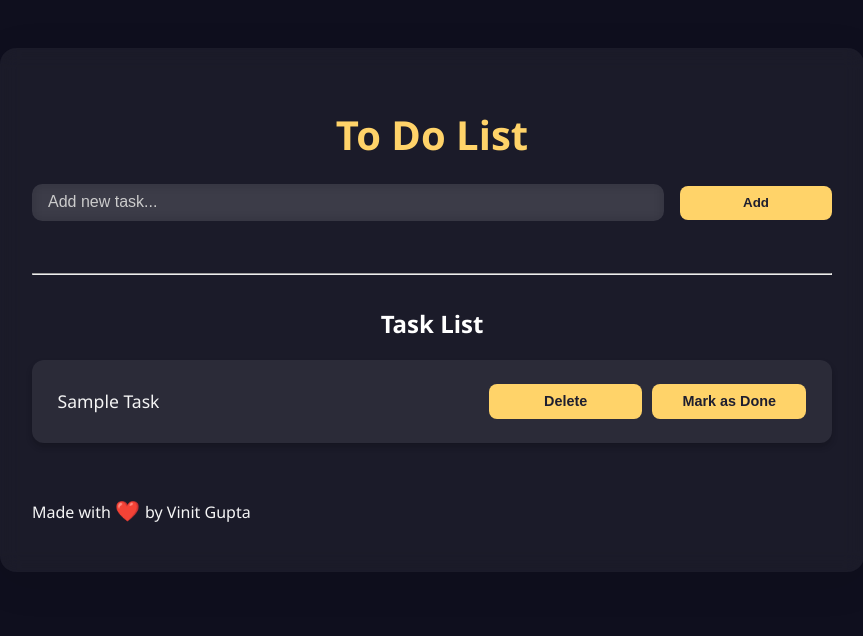
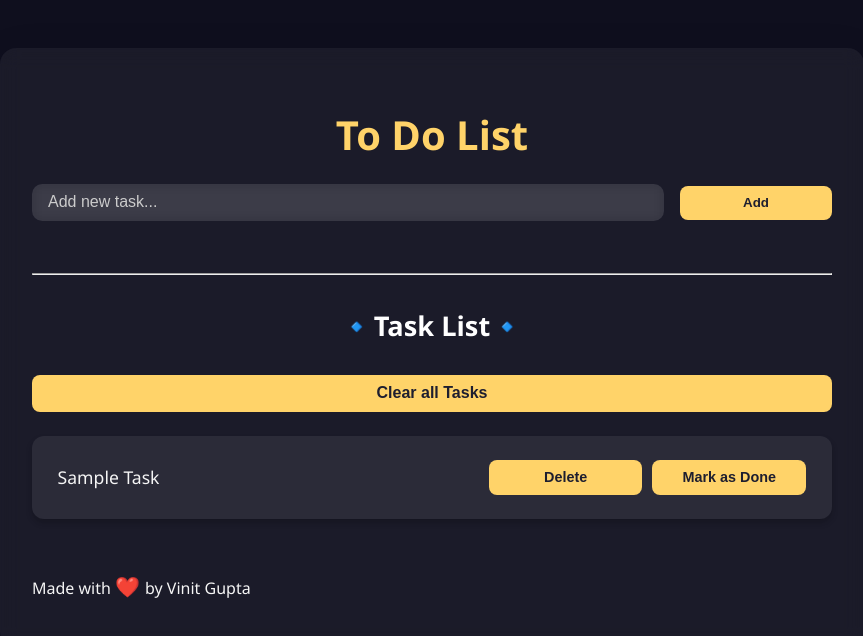
Before and after one commit to VinitKumarGupta/todo-app-react, a React (Vite) app: page / in a window 1280 px wide. Shown: the top 636 px of the page, without its empty margins (208-1071 px from the left). Built offline with nearby package versions, Linux system fonts and the light colour scheme.

Commit message:
Added "Clear all Tasks" feature

```diff
--- a/src/ToDoList.jsx
+++ b/src/ToDoList.jsx
@@ -23,6 +23,11 @@ export default function ToDoList() {
     // Deleting Tasks:
     let deleteTodo = (id) => {
         setTodos((prevTodos) => prevTodos.filter((todo) => todo.id !== id));
+    };
+
+    // Delete All Tasks:
+    let deleteAllTodos = () => {
+        setTodos((prevTodos) => prevTodos.filter((todo) => todo.id === ""));
     };
 
     // MarkAsDone Functionality:
@@ -53,7 +58,18 @@ export default function ToDoList() {
             <br />
             <br />
             <hr />
-            <h2>Task List</h2>
+            <h2 style={{ fontSize: "1.7rem" }}>🔹Task List🔹</h2>
+            {todos.length ? (
+                <button
+                    className="optBtns"
+                    onClick={deleteAllTodos}
+                    style={{ width: "100%", fontSize: "1rem" }}
+                >
+                    Clear all Tasks
+                </button>
+            ) : (
+                ""
+            )}
             <ul>
                 {todos.map((item) => {
                     return (
```
